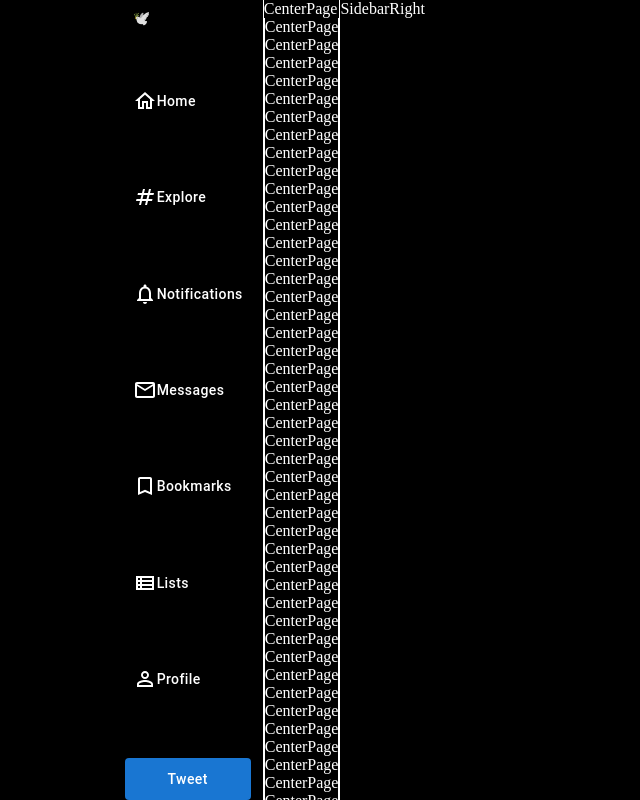
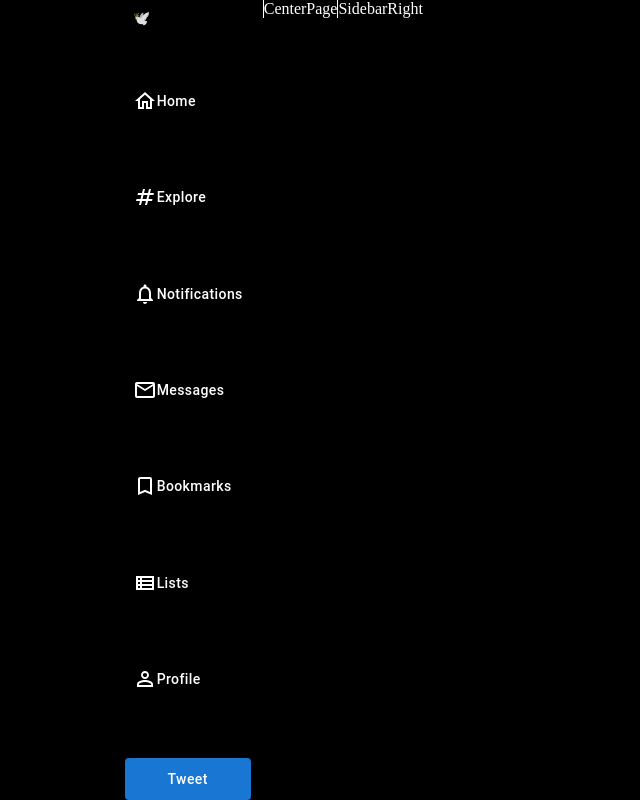
Before and after one commit to Franzley/twitter-clone, a React (Create React App) app: page / in a window 1280 px wide. Shown: the whole page, without its empty margins (0-640 px from the left). Built offline with nearby package versions, Linux system fonts and the light colour scheme.

Commit message:
Change layout for each web path

```diff
--- a/src/components/layout/CenterPage.jsx
+++ b/src/components/layout/CenterPage.jsx
@@ -2,18 +2,9 @@ import React from "react";
 import { Box } from "@mui/material";
 
 const CenterPage = () => {
-  const testArr = [];
-
-  for (let i = 0; i < 50; i++) testArr.push(i);
-
   return (
     <Box sx={{ color: "white", borderRight: 1, borderLeft: 1 }}>
       CenterPage
-      {testArr.map(() => (
-        <Box sx={{ color: "white", borderRight: 1, borderLeft: 1 }}>
-          CenterPage
-        </Box>
-      ))}
     </Box>
   );
 };
```
